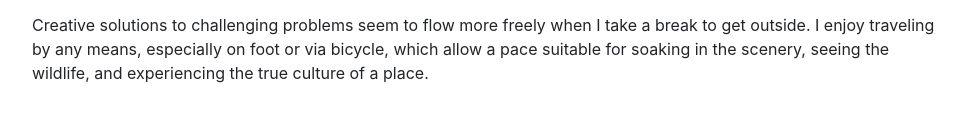
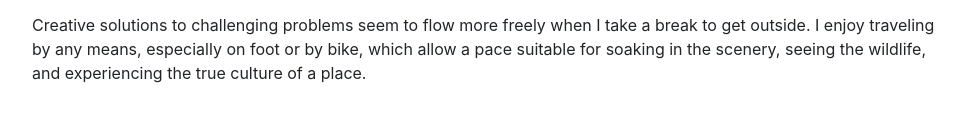
Before and after one commit to ritajett/playground, a website with bundled scripts: page index.html in a window 1280 px wide. Shown: the part 4586-4708 px from the top of the page, without its empty margins (288-1254 px from the left). Built offline with nearby package versions, Linux system fonts and the light colour scheme; a web font is replaced by a local one.

Commit message:
content edits

```diff
--- a/index.html
+++ b/index.html
@@ -255,7 +255,7 @@
       <div class="w-100">
         <h2 class="mb-5">Interests</h2>
         <p>I got bit by the cycling bug while at university. Running was taking a toll on my knees and my brother had a mountain bike, so I got one too. I joined the cycling team and promptly fell in love with the sport and all the wonderful folks that it has introduced me to along the way. Since then, I’ve ridden all sorts of different mountain bikes, road bikes, touring bikes, city bikes, cross bikes, fat bikes, gravel bikes, even e-bikes. That is to say, I will rarely say no to a bike ride of any flavor, but dirt is my favorite flavor. Give me a big ole rowdy mountain bike and some rugged trails or a rigid bike with some bags for camping gear and a map, and I’ll be content to ride until the cows come home (or until I’m at home amongst the cows for the night).</p>
-        <p>Creative solutions to challenging problems seem to flow more freely when I take a break to get outside. I enjoy traveling by any means, especially on foot or via bicycle, which allow a pace suitable for soaking in the scenery, seeing the wildlife, and experiencing the true culture of a place.
+        <p>Creative solutions to challenging problems seem to flow more freely when I take a break to get outside. I enjoy traveling by any means, especially on foot or by bike, which allow a pace suitable for soaking in the scenery, seeing the wildlife, and experiencing the true culture of a place.
       </div>
     </section>
 
```
